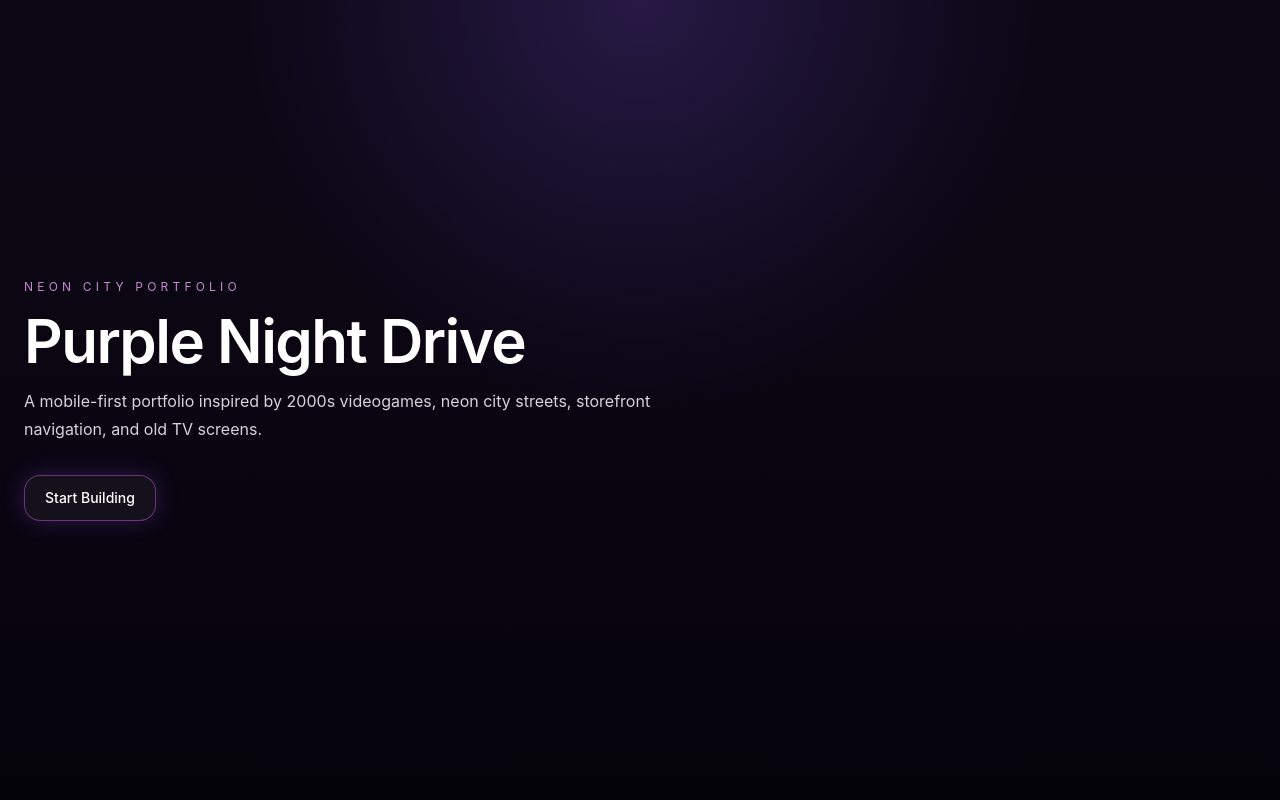
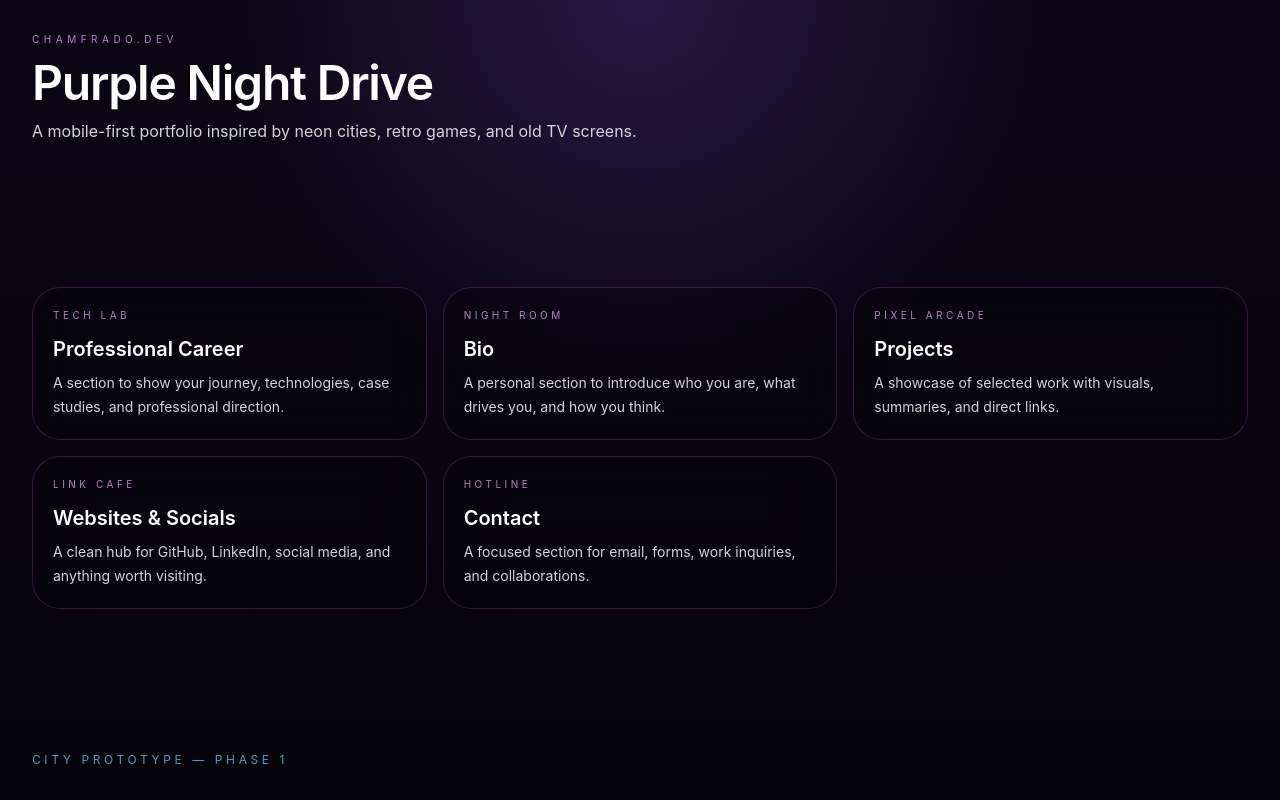
Before and after one commit to Chamfrado/Chamfrado.dev, a React (Vite) app: page / in a window 1280 px wide. Built offline with nearby package versions, Linux system fonts and the light colour scheme.

Commit message:
feat: add project structure, city HUD components and HomePage

```diff
--- a/src/App.tsx
+++ b/src/App.tsx
@@ -1,26 +1,5 @@
+import HomePage from "./pages/HomePage";
+
 export default function App() {
-  return (
-    <main className="min-h-screen bg-[radial-gradient(circle_at_top,rgba(139,92,246,0.22),transparent_40%),linear-gradient(to_bottom,#0b0613,#090612_55%,#05030a)] text-white">
-      <section className="mx-auto flex min-h-screen max-w-7xl flex-col justify-center px-6 py-16">
-        <p className="text-xs uppercase tracking-[0.35em] text-fuchsia-300/80">
-          Neon City Portfolio
-        </p>
-
-        <h1 className="mt-4 text-4xl font-semibold tracking-tight md:text-6xl">
-          Purple Night Drive
-        </h1>
-
-        <p className="mt-4 max-w-2xl text-sm leading-7 text-zinc-300 md:text-base">
-          A mobile-first portfolio inspired by 2000s videogames, neon city
-          streets, storefront navigation, and old TV screens.
-        </p>
-
-        <div className="mt-8">
-          <button className="rounded-2xl border border-fuchsia-400/40 bg-white/5 px-5 py-3 text-sm font-medium text-white shadow-[0_0_22px_rgba(168,85,247,0.24)] backdrop-blur-md transition hover:bg-fuchsia-400/10">
-            Start Building
-          </button>
-        </div>
-      </section>
-    </main>
-  );
+  return <HomePage />;
 }
--- /dev/null
+++ b/src/components/city/CityView.tsx
@@ -0,0 +1,47 @@
+import { sections } from "../../data/sections";
+
+export default function CityView() {
+  return (
+    <main className="min-h-screen overflow-hidden bg-[#07030E] text-white">
+      <div className="relative min-h-screen bg-[radial-gradient(circle_at_top,rgba(139,92,246,0.22),transparent_40%),linear-gradient(to_bottom,#0b0613,#090612_55%,#05030a)]">
+        <div className="mx-auto flex min-h-screen max-w-7xl flex-col justify-between px-4 py-6 md:px-8">
+          <header className="pt-2">
+            <p className="text-[10px] uppercase tracking-[0.45em] text-fuchsia-300/75">
+              chamfrado.dev
+            </p>
+            <h1 className="mt-3 text-3xl font-semibold tracking-tight md:text-5xl">
+              Purple Night Drive
+            </h1>
+            <p className="mt-3 max-w-2xl text-sm leading-6 text-zinc-300 md:text-base">
+              A mobile-first portfolio inspired by neon cities, retro games, and
+              old TV screens.
+            </p>
+          </header>
+
+          <section className="grid gap-4 py-8 md:grid-cols-2 xl:grid-cols-3">
+            {sections.map((section) => (
+              <div
+                key={section.id}
+                className="rounded-[1.75rem] border border-fuchsia-400/20 bg-black/25 p-5 backdrop-blur-xl"
+              >
+                <p className="text-[10px] uppercase tracking-[0.35em] text-fuchsia-300/75">
+                  {section.storeName}
+                </p>
+                <h2 className="mt-3 text-xl font-semibold text-white">
+                  {section.title}
+                </h2>
+                <p className="mt-2 text-sm leading-6 text-zinc-300">
+                  {section.description}
+                </p>
+              </div>
+            ))}
+          </section>
+
+          <footer className="pb-2 text-xs uppercase tracking-[0.3em] text-cyan-300/70">
+            City prototype — phase 1
+          </footer>
+        </div>
+      </div>
+    </main>
+  );
+}
--- /dev/null
+++ b/src/data/sections.ts
@@ -0,0 +1,50 @@
+import { Briefcase, Gamepad2, Globe, Mail, UserRound } from 'lucide-react';
+import type { SectionItem } from '../types/section';
+
+export const sections: SectionItem[] = [
+  {
+    id: 'career',
+    storeName: 'TECH LAB',
+    title: 'Professional Career',
+    subtitle: 'Experience, skills, and shipped products.',
+    description:
+      'A section to show your journey, technologies, case studies, and professional direction.',
+    icon: Briefcase,
+  },
+  {
+    id: 'bio',
+    storeName: 'NIGHT ROOM',
+    title: 'Bio',
+    subtitle: 'Your story, style, and creative identity.',
+    description:
+      'A personal section to introduce who you are, what drives you, and how you think.',
+    icon: UserRound,
+  },
+  {
+    id: 'projects',
+    storeName: 'PIXEL ARCADE',
+    title: 'Projects',
+    subtitle: 'Featured builds, experiments, and interactive work.',
+    description:
+      'A showcase of selected work with visuals, summaries, and direct links.',
+    icon: Gamepad2,
+  },
+  {
+    id: 'links',
+    storeName: 'LINK CAFE',
+    title: 'Websites & Socials',
+    subtitle: 'Your platforms, communities, and online presence.',
+    description:
+      'A clean hub for GitHub, LinkedIn, social media, and anything worth visiting.',
+    icon: Globe,
+  },
+  {
+    id: 'contact',
+    storeName: 'HOTLINE',
+    title: 'Contact',
+    subtitle: 'A direct way to start a conversation.',
+    description:
+      'A focused section for email, forms, work inquiries, and collaborations.',
+    icon: Mail,
+  },
+];
--- /dev/null
+++ b/src/pages/HomePage.tsx
@@ -0,0 +1,5 @@
+import CityView from "../components/city/CityView";
+
+export default function HomePage() {
+  return <CityView />;
+}
--- /dev/null
+++ b/src/types/section.ts
@@ -0,0 +1,17 @@
+import type { LucideIcon } from 'lucide-react';
+
+export type SectionId =
+  | 'career'
+  | 'bio'
+  | 'projects'
+  | 'links'
+  | 'contact';
+
+export type SectionItem = {
+  id: SectionId;
+  storeName: string;
+  title: string;
+  subtitle: string;
+  description: string;
+  icon: LucideIcon;
+};
```
Also changed, not shown: src/components/city/BuildingCard.tsx (added), src/components/city/Motorcycle.tsx (added), src/components/city/StreetHUD.tsx (added), src/components/ui/CRTPanel.tsx (added), src/components/ui/NeonButton.tsx (added), src/styles/theme.css (added).
